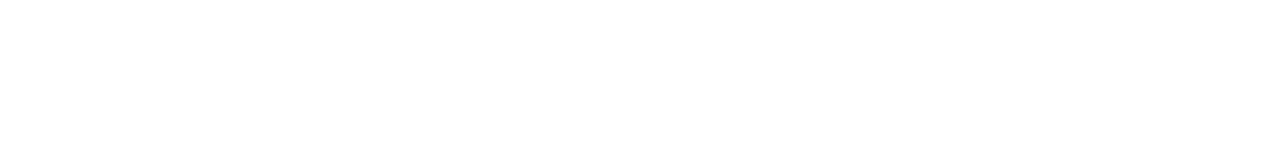
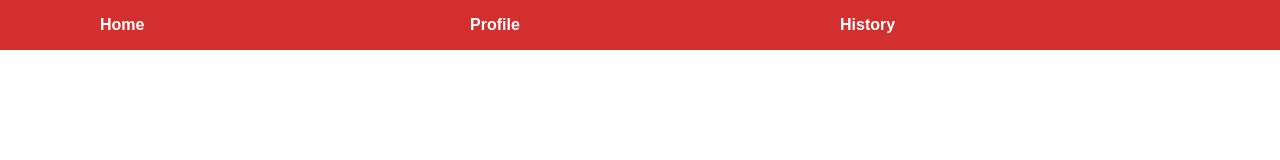
Before and after one commit to fahmifan/ytb-be-like, a plain HTML site: page index.html in a window 1280 px wide. Drawn offline with Linux system fonts and the light colour scheme.

Commit message:
add navbar components

```diff
--- /dev/null
+++ b/assets/custom/custom.css
@@ -0,0 +1,33 @@
+/* Reset */
+* {
+    margin: 0;
+    padding: 0;
+}
+
+/* Font */
+* {
+  font-family: Arial, Helvetica, sans-serif;
+}
+.bold {
+    font-weight: bold;
+}
+
+
+/* Colors */
+.bg-red {
+    background: #d32f2f;
+}
+.white {
+    color: #fff;
+}
+
+/* Alignment */
+.center {
+    margin: 0 auto !important;
+}
+
+/* Components */
+.navbar {
+    padding-top: 1em;
+    padding-bottom: 1em;
+}
--- a/index.html
+++ b/index.html
@@ -8,9 +8,29 @@
 
     <!-- Import css -->
     <link rel="stylesheet" href="assets/bootstrap-4.1.3-dist/css/bootstrap-grid.min.css">
+    <link rel="stylesheet" href="assets/custom/custom.css">
 
 </head>
 <body>
 
+    <header class="bg-red white bold">
+        <div class="container">
+            <nav class="navbar row center">
+
+                <div class="col">
+                    Home
+                </div>
+                <div class="col">
+                    Profile
+                </div>
+                <div class="col">
+                    History
+                </div>
+
+            </nav>
+        </div>
+
+    </header>
+
 </body>
 </html>
```
Also changed, not shown: 1 other file.
